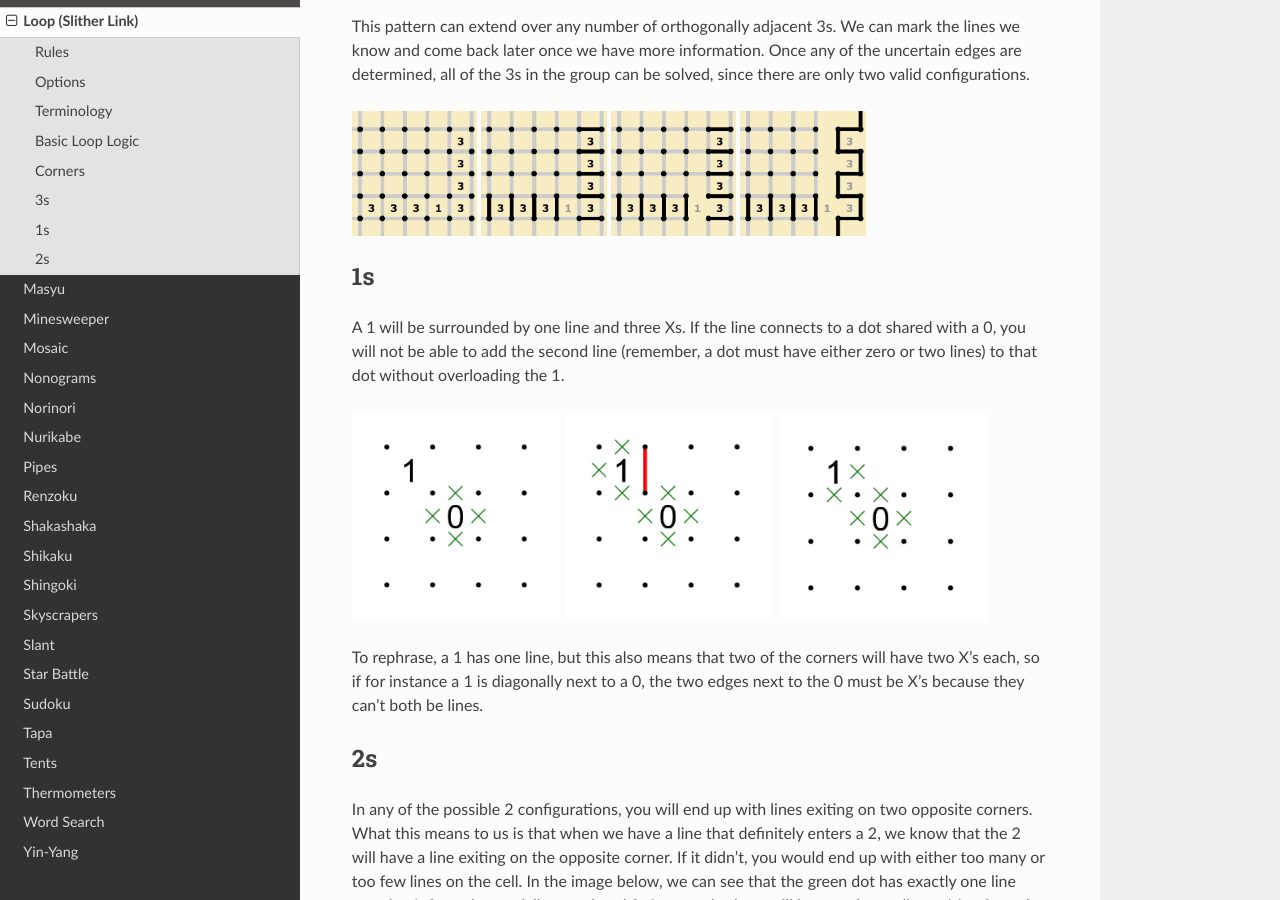
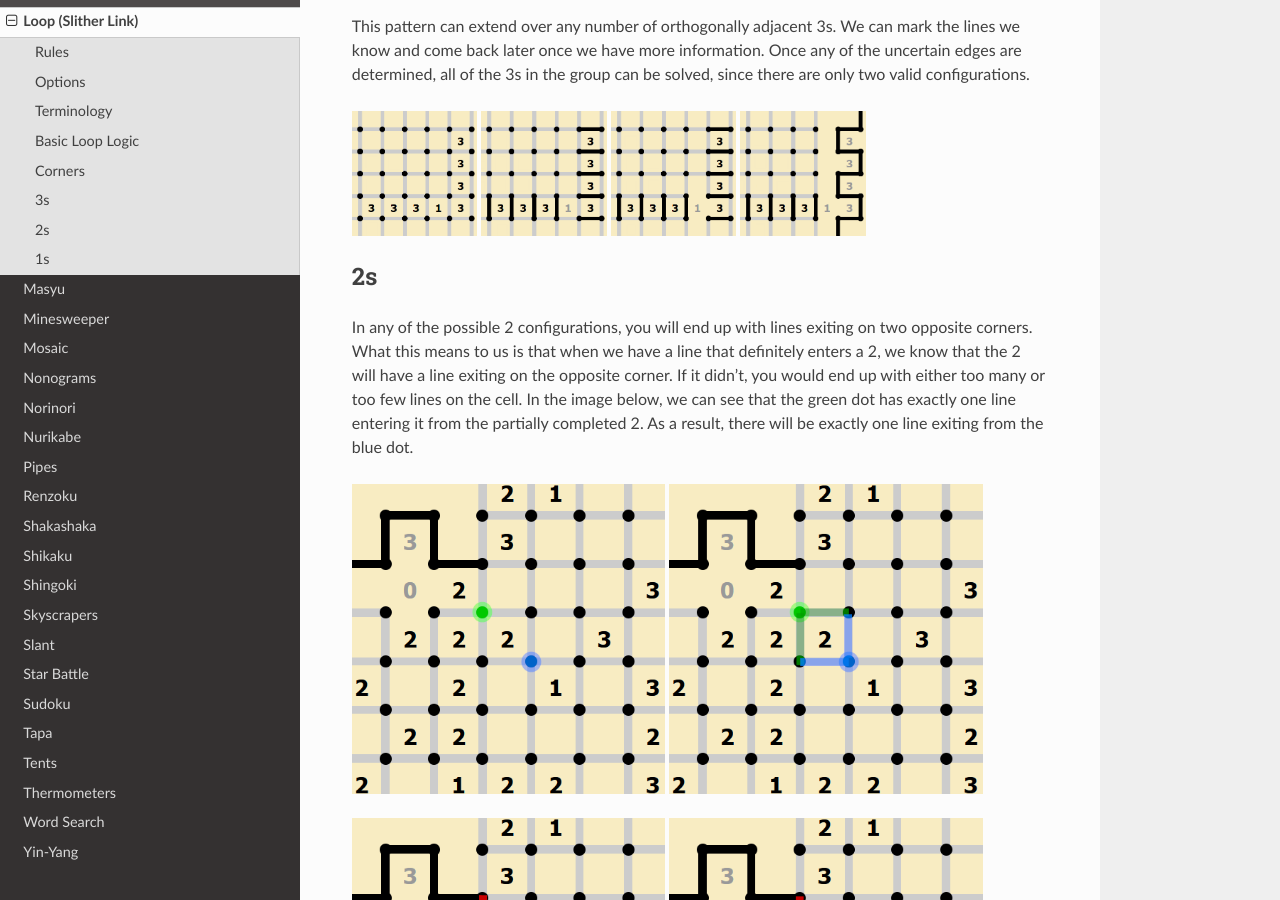
Before and after one commit to Ailurust/puzzle-team-advice, a Sphinx documentation site: the page built from docs/source/puzzles/loop.rst, in a window 1280 px wide and 900 px high, scrolled down 6554 px. Built offline with Sphinx 7.4.7 and the Read the Docs theme 3.1.0, drawn with Linux system fonts in a browser that asks for light colours; some of the changed text lies outside the part shown.

Commit message:
moved 1s section to the bottom

```diff
--- a/docs/source/puzzles/loop.rst
+++ b/docs/source/puzzles/loop.rst
@@ -152,17 +152,6 @@
 |ico56| |ico57| |ico58| |ico59|
 
 
-1s
----
-A 1 will be surrounded by one line and three Xs. If the line connects to a dot shared with a 0, you will not be able to add
-the second line (remember, a dot must have either zero or two lines) to that dot without overloading the 1.
-
-|ico1| |ico2| |ico3|
-
-To rephrase, a 1 has one line, but this also means that two of the corners will have two X’s each, so if for instance
-a 1 is diagonally next to a 0, the two edges next to the 0 must be X’s because they can’t both be lines.
-
-
 2s
 ----
 
```
Also changed, not shown: other parts of docs/source/puzzles/loop.rst (+9 -0 lines).
